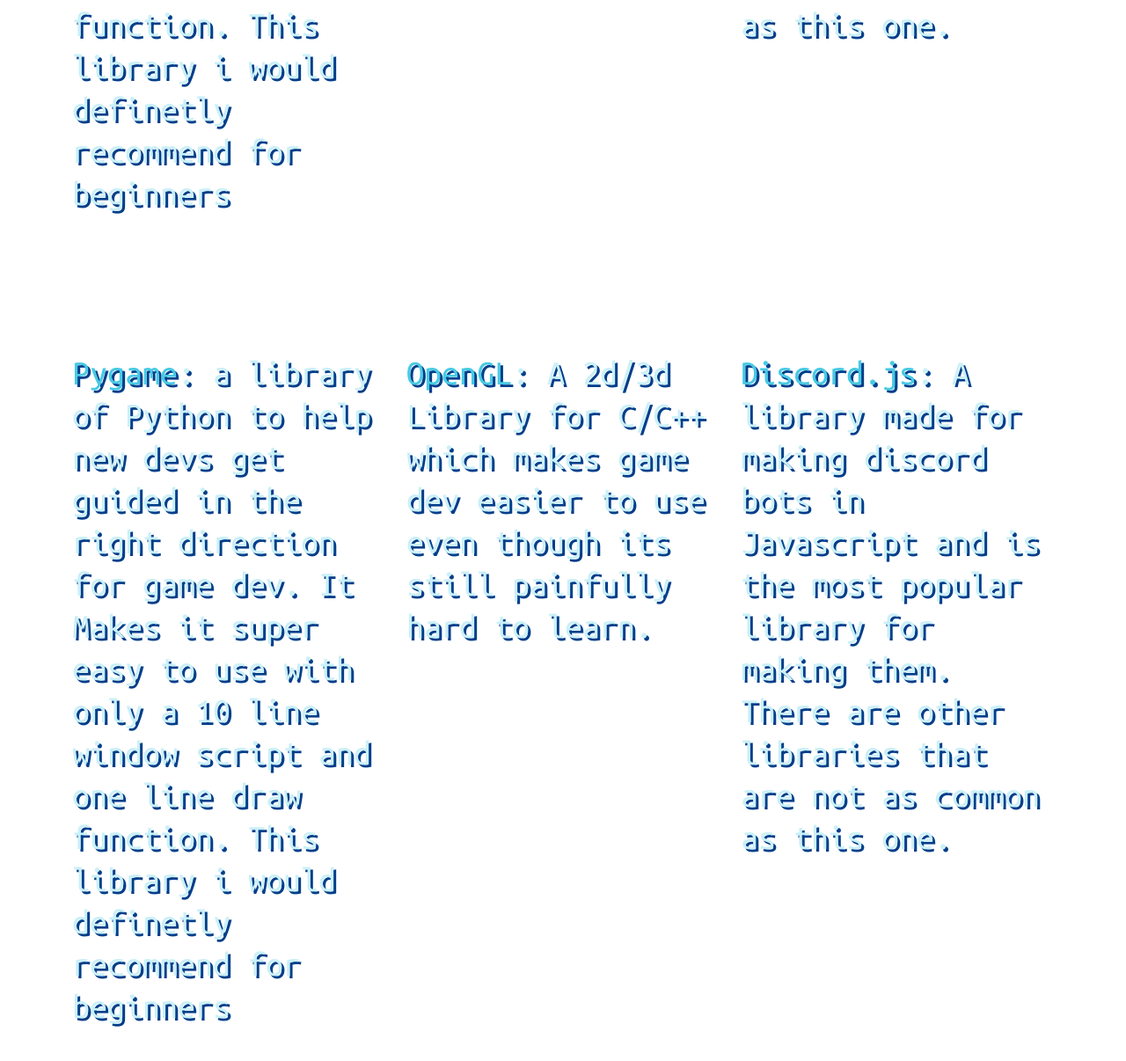
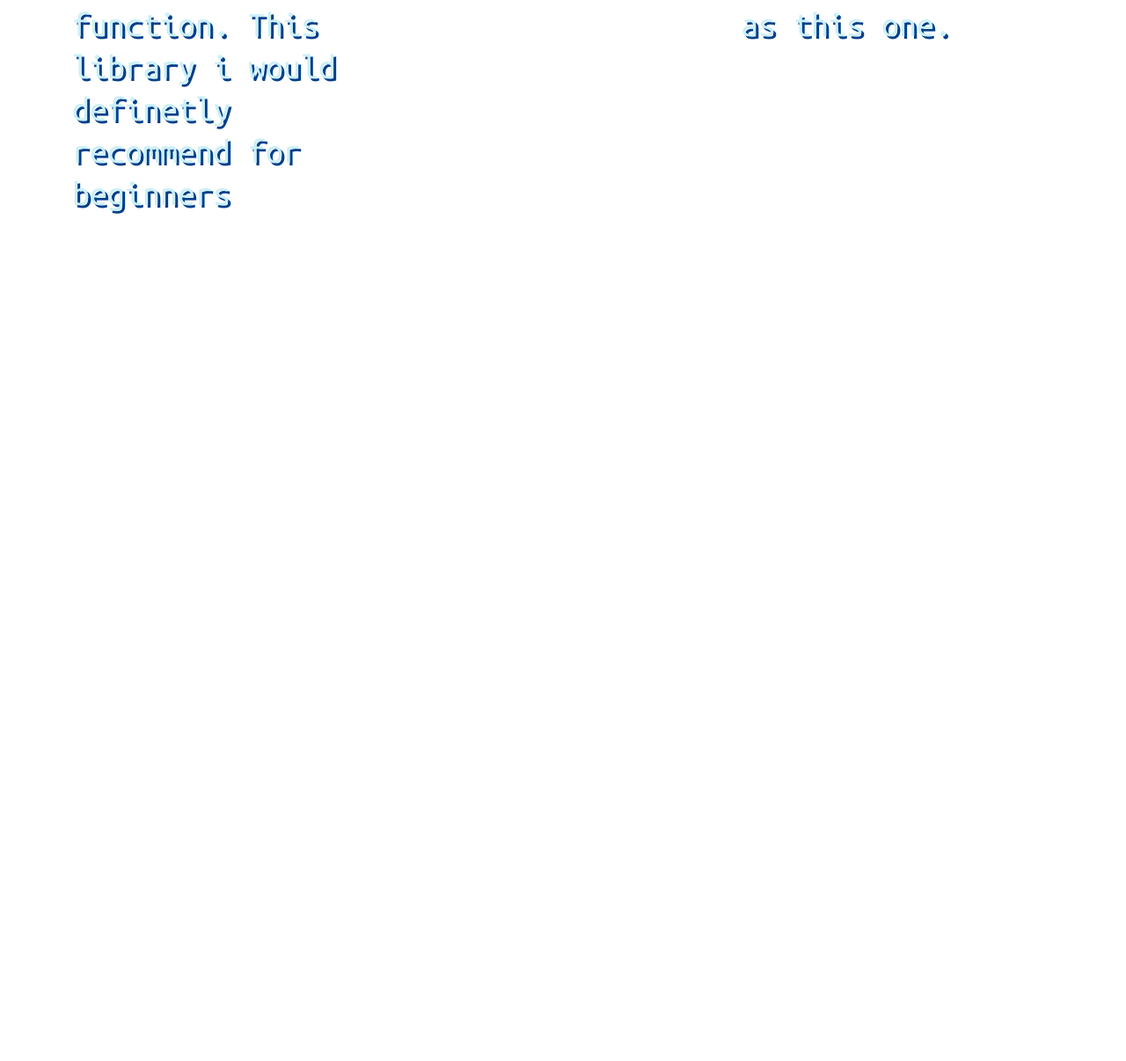
Before and after one commit to ZiggyZonko/ZiggyZonko.github.io, a plain HTML site: page ui/index.html in a window 1280 px wide. Shown: the part 1461-2667 px from the top of the page at 88% size. After the commit the page ends 1761 px from the top, so only its background shows below. Drawn offline with nearby package versions, Linux system fonts and the light colour scheme.

Commit message:
Update index.html

```diff
--- a/ui/index.html
+++ b/ui/index.html
@@ -38,20 +38,3 @@
                     </div>
                 </div>
             </div>
-        <div class="langs">
-            <div class="container">
-                <div class="row">
-                    <div class="col-sm">
-                        <h2><b>Pygame</b>: a library of Python to help new devs get guided in the right direction for game dev. It Makes it super easy to use with only a 10 line window script and one line draw function. This library i would definetly recommend for beginners</h2><br><br>
-                    </div>
-                    <div class="col-sm">
-                        <h2><b>OpenGL</b>: A 2d/3d Library for C/C++ which makes game dev easier to use even though its still painfully hard to learn.</h2><br><br>
-                    </div>
-                    <div class="col-sm">
-                        <h2><b>Discord.js</b>: A library made for making discord bots in Javascript and is the most popular library for making them. There are other libraries that are not as common as this one.</h2><br><br>
-                    </div>
-                </div>
-            </div>
-        </div>
-    </body>
-</html>
```
